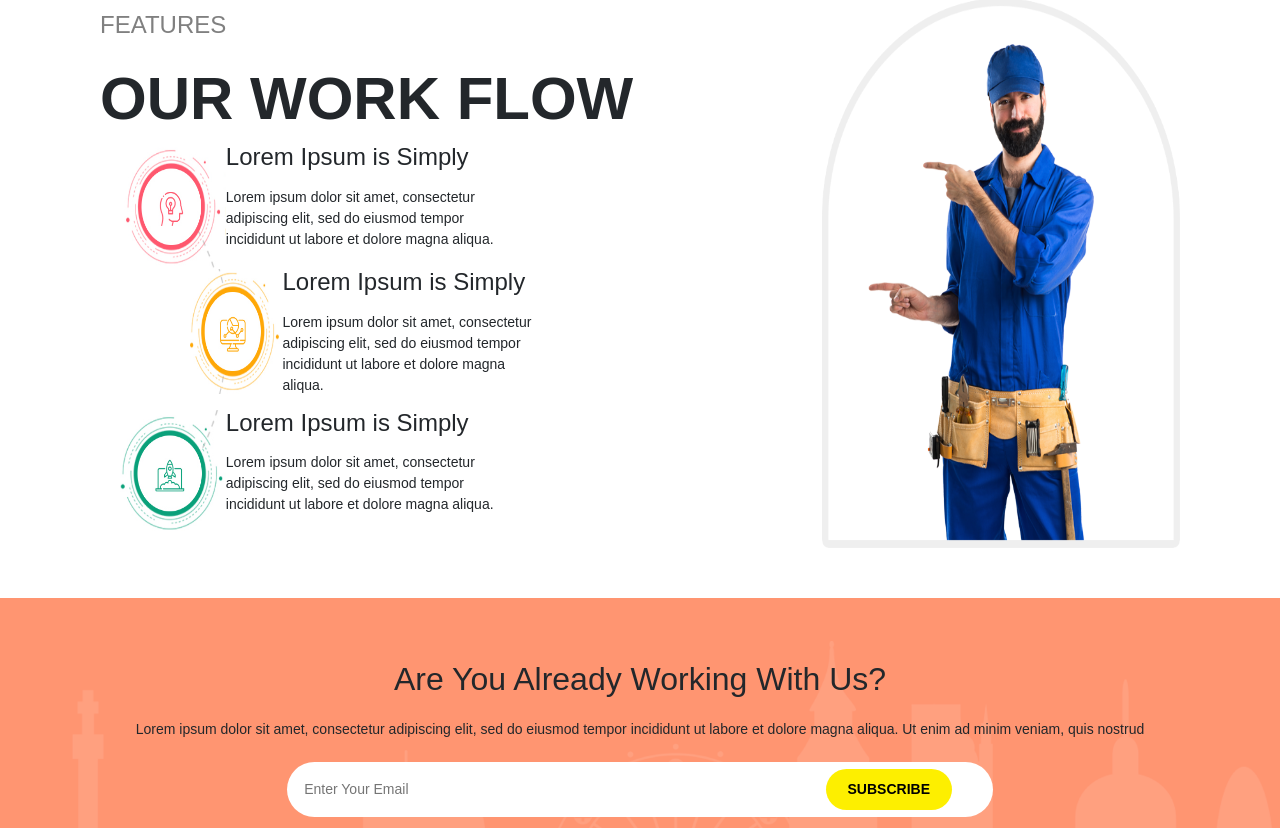
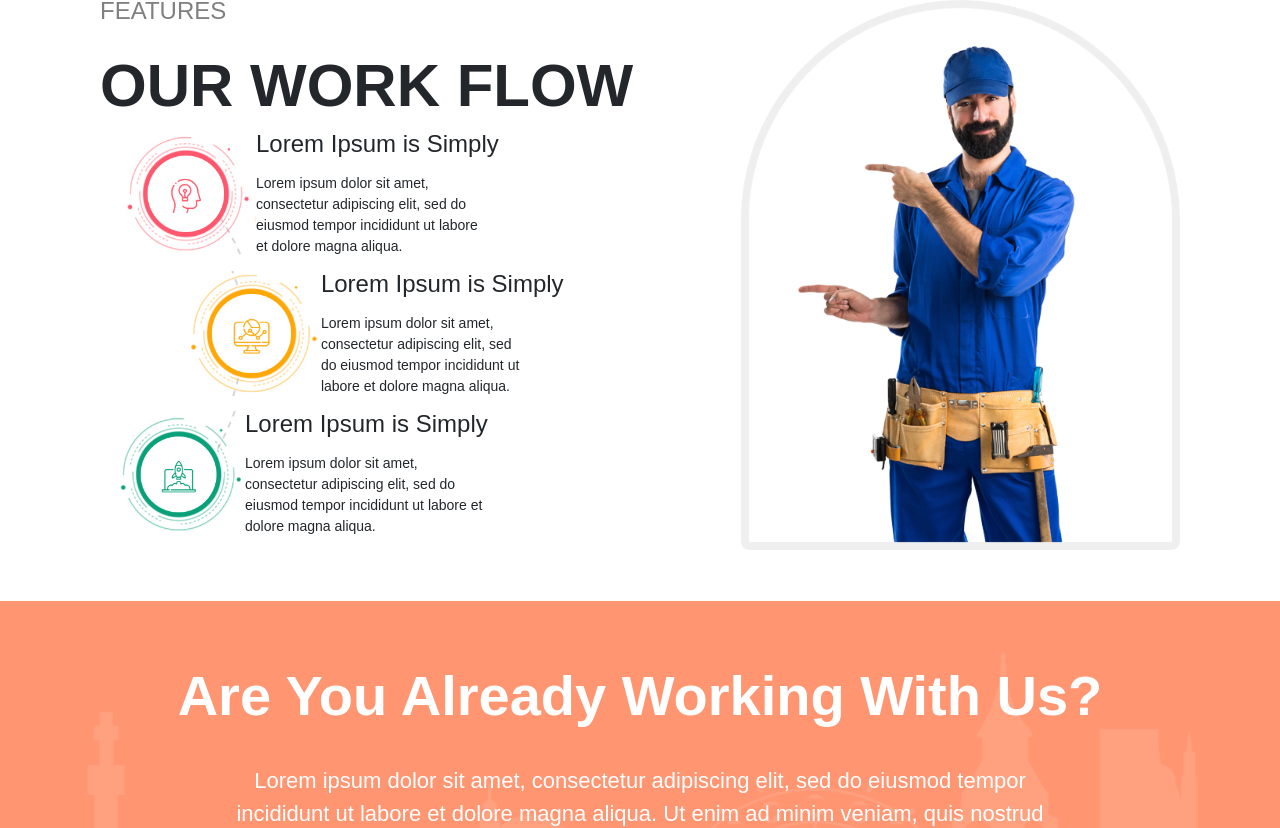
Before and after one commit to piyushNextupgrad/electricitySudhanshuUser, a Next.js app: page /services in a window 1280 px wide. Shown: the part 1197-2025 px from the top of the page. Built offline with nearby package versions, Linux system fonts and the light colour scheme.

Commit message:
Update globals.css
update css

```diff
--- a/src/app/globals.css
+++ b/src/app/globals.css
@@ -0,0 +1,21 @@
+
+/* .swiper {
+    overflow:initial !important;
+    padding: 0px 60px !IMPORTANT;
+} */
+.homepage_section2_slider__ZjCNH .swiper {
+    padding: 0 60px !IMPORTANT;
+}
+img{
+    max-width: fit-content;
+}
+.subscribe-box h1 {
+    color: #fff;
+    font-weight: 700;
+    font-size: 56px;
+}
+.subscribe-box p {
+    color: #fff;
+    font-size: 22px;
+    padding: 0 13%;
+}
```
